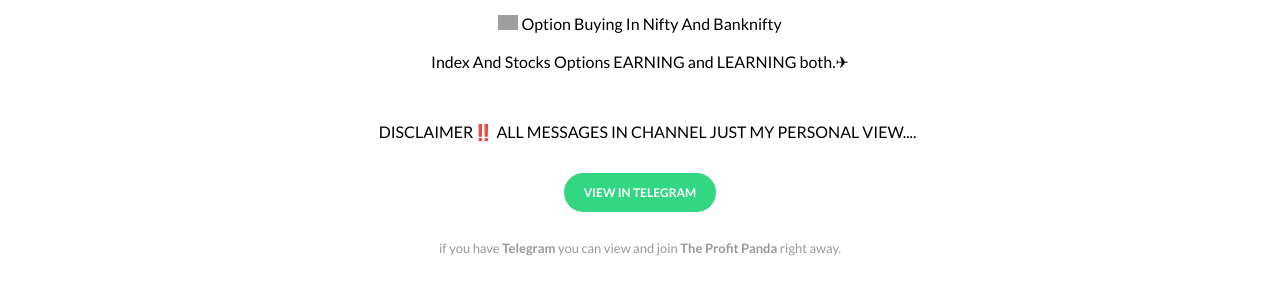
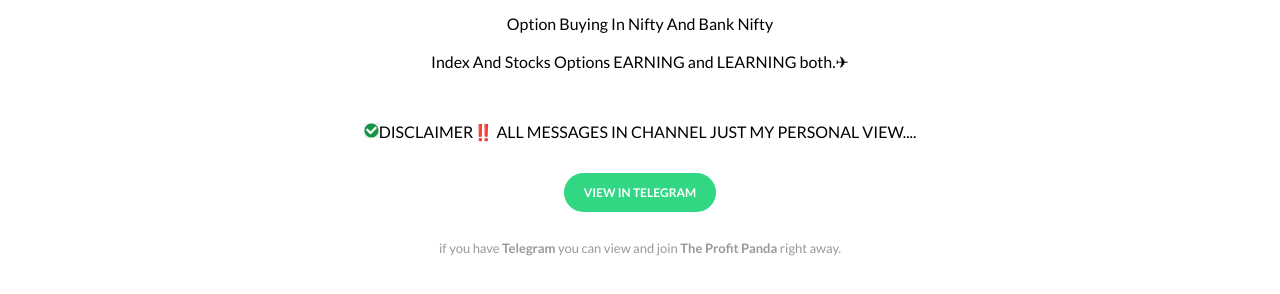
Before and after one commit to theprofitpanda/theprofitpanda.github.io, a plain HTML site: page index.html in a window 1280 px wide. Shown: the part 228-522 px from the top of the page. Drawn offline with Linux system fonts and the light colour scheme; grey boxes are pictures that could not be loaded.

Commit message:
Update index.html

```diff
--- a/index.html
+++ b/index.html
@@ -114,8 +114,8 @@
             <div class="text-wrapper">
                 <h1 class="avitr-t-name avitor-icon-link">The Profit Panda</h1>
                 <p class="gray-text"11,503 subscribers</p>
-                <p class="info-text"> <img src="https://intradaytradingofficial.com/man.png" class="user-icon" alt=""> Option Buying In Nifty And Banknifty <br><br>Index And Stocks Options EARNING and LEARNING both.✈</p>
-                <p class="Link-channer "> <img src="righttik.png" class="user-icon" alt="">DISCLAIMER‼️
+                <p class="info-text">Option Buying In Nifty And Bank Nifty <br><br>Index And Stocks Options EARNING and LEARNING both.✈</p>
+                <p class="Link-channer "> <img src="righttick.png" class="user-icon" alt="">DISCLAIMER‼️
 ALL MESSAGES IN CHANNEL JUST MY PERSONAL VIEW....</p>
                 <a id="contactButton" href="https://telegram.me/+8EWv5-7ll2kwN2Fl" class="view-btn" target="_blank" rel="noopener noreferrer"> View in telegram</a>
                 <p class="info-link-text">if you have <strong>Telegram</strong> you can view and join <a href="https://telegram.me/+8EWv5-7ll2kwN2Fl" class="avitor-link avitor-icon-link" target="_blank" rel="noopener noreferrer"> <strong>The Profit Panda</strong> </a> right away.</p>
```
